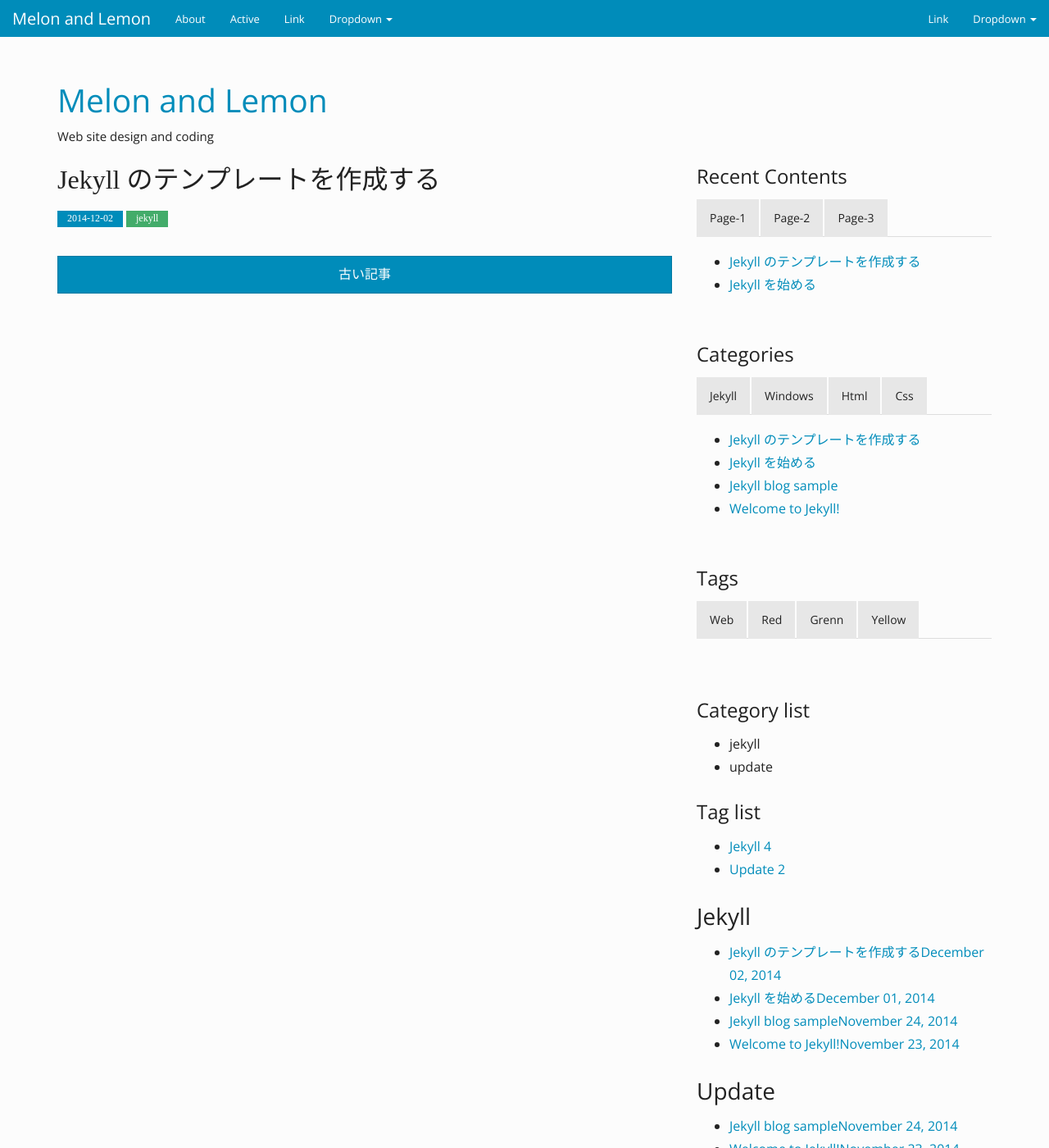
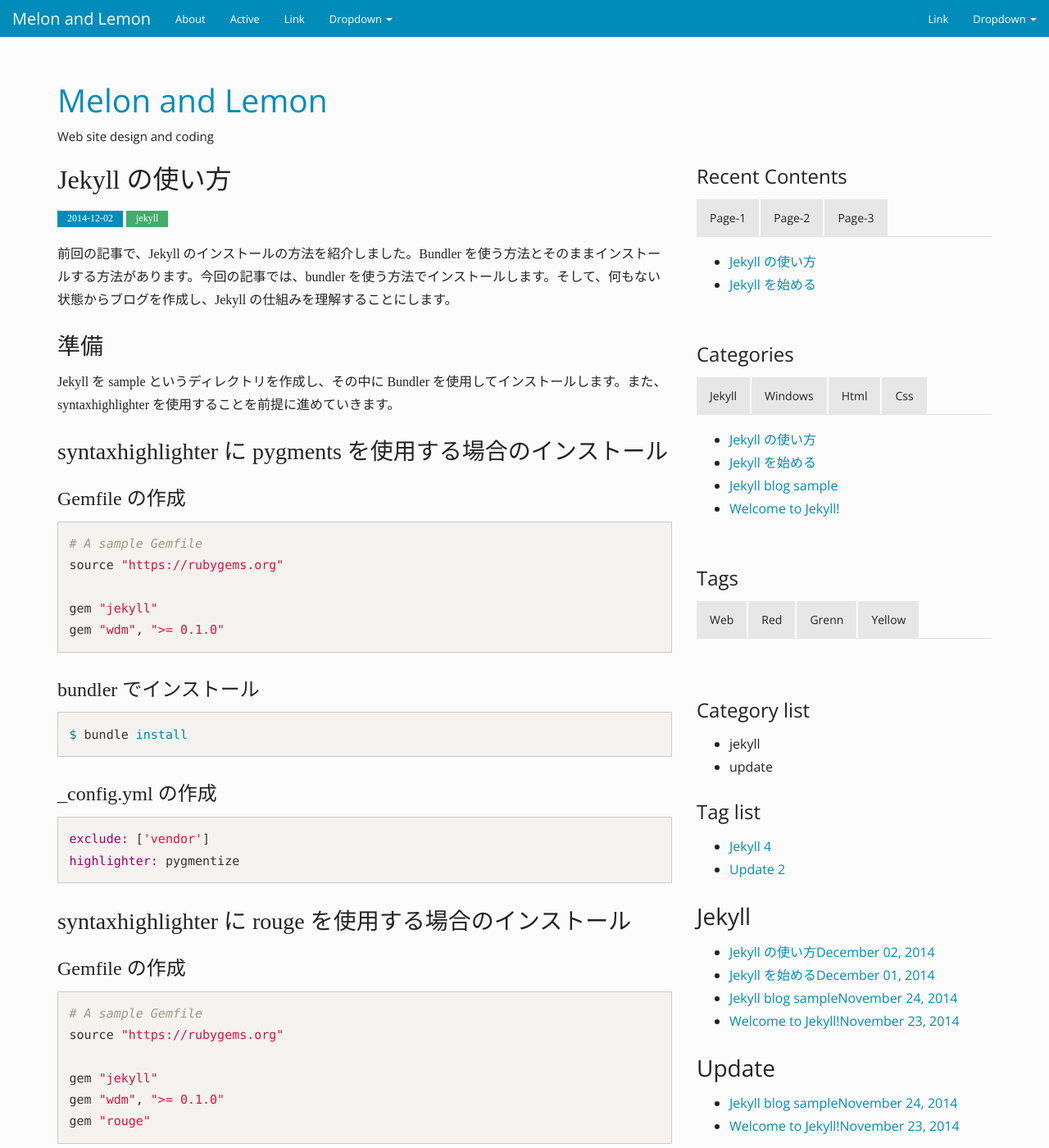
Before and after one commit to melolemo/melo-jkblog, a Jekyll site: the page built from _posts/2014-12-02-jekyll-02.md, in a window 1280 px wide and 1400 px high. Shown: the whole window at 82% size. Built offline with Jekyll 4.4.1, drawn with Linux system fonts in a browser that asks for light colours; Markdown is read by kramdown in place of the engine named in the settings; some of the changed text lies outside the part shown.

Commit message:
記事の追加

```diff
--- a/_posts/2014-12-02-jekyll-02.md
+++ b/_posts/2014-12-02-jekyll-02.md
@@ -1,6 +1,62 @@
 ---
 layout: post
-title:  "Jekyll のテンプレートを作成する"
+title:  "Jekyll の使い方"
 date:   2014-12-02
 categories: jekyll
 ---
+前回の記事で、Jekyll のインストールの方法を紹介しました。Bundler を使う方法とそのままインストールする方法があります。今回の記事では、bundler を使う方法でインストールします。そして、何もない状態からブログを作成し、Jekyll の仕組みを理解することにします。
+
+## 準備
+
+Jekyll を sample というディレクトリを作成し、その中に Bundler を使用してインストールします。また、syntaxhighlighter を使用することを前提に進めていきます。
+
+## syntaxhighlighter に pygments を使用する場合のインストール
+
+### Gemfile の作成
+
+~~~ ruby
+# A sample Gemfile
+source "https://rubygems.org"
+
+gem "jekyll"
+gem "wdm", ">= 0.1.0"
+~~~
+
+### bundler でインストール
+
+~~~ bash
+$ bundle install
+~~~
+
+### _config.yml の作成
+
+~~~ ruby
+exclude: ['vendor']
+highlighter: pygmentize
+~~~
+
+## syntaxhighlighter に rouge を使用する場合のインストール
+
+### Gemfile の作成
+
+~~~ ruby
+# A sample Gemfile
+source "https://rubygems.org"
+
+gem "jekyll"
+gem "wdm", ">= 0.1.0"
+gem "rouge"
+~~~
+
+### bundler でインストール
+
+~~~ bash
+$ bundle install
+~~~
+
+### _config.yml の作成
+
+~~~ ruby
+exclude: ['vendor']
+highlighter: rouge
+~~~
```
